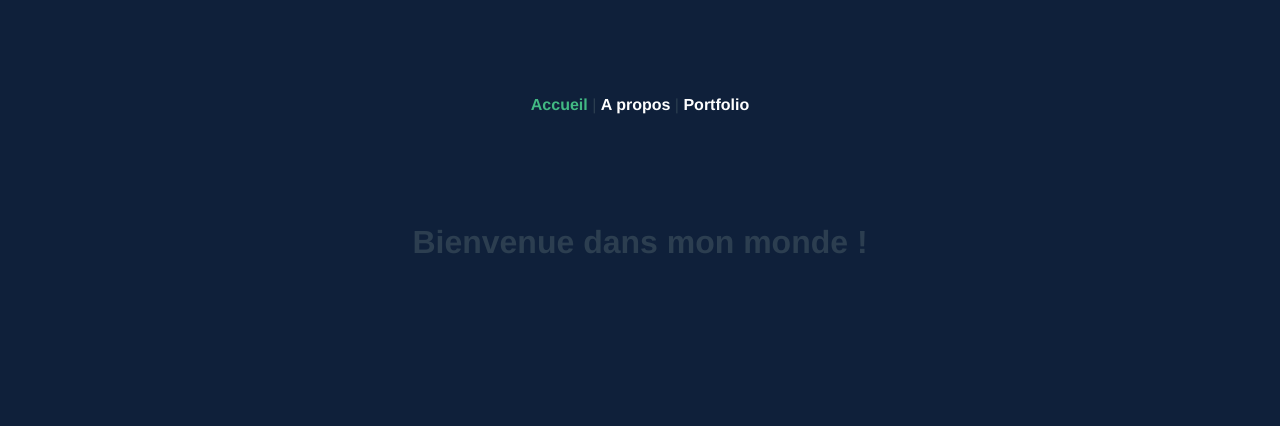
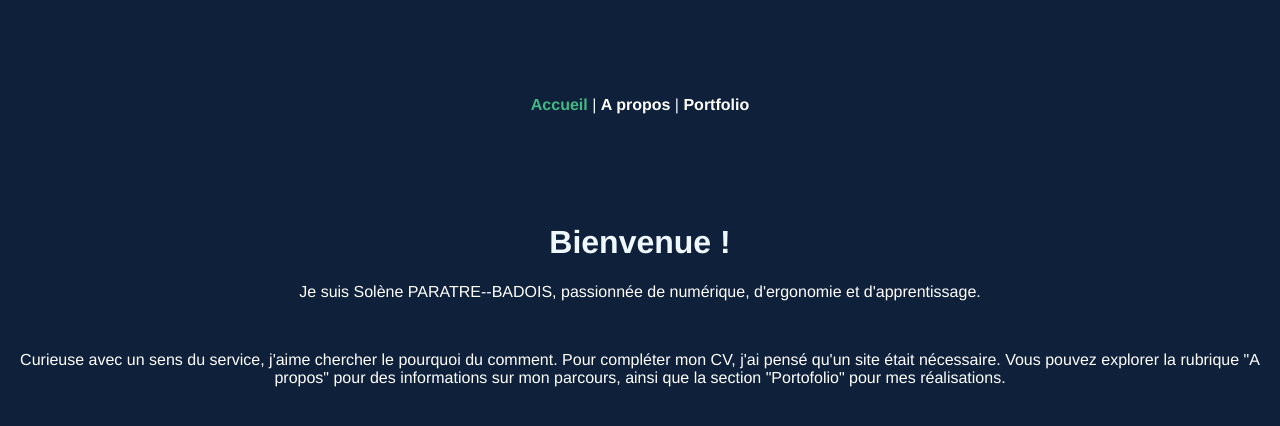
Before and after one commit to SolenPB/uxdesign-port, a Vue app: page /#/ in a window 1280 px wide. Shown: the top 426 px of the page. Built offline with nearby package versions, Linux system fonts and the light colour scheme.

Commit message:
maj homepage

```diff
--- a/src/App.vue
+++ b/src/App.vue
@@ -15,7 +15,7 @@ html {
 #app {
   font-family: Avenir, Helvetica, Arial, sans-serif;
   text-align: center;
-  color: #2c3e50;
+  color:aliceblue;
   background-color: #0f203a;
 }
 
--- a/src/components/HomePage.vue
+++ b/src/components/HomePage.vue
@@ -5,11 +5,18 @@ export default {
 </script>
 
 <template>
-	<h1>Bienvenue dans mon monde !</h1>
+	<h1>Bienvenue !</h1>
+	<p>Je suis Solène PARATRE--BADOIS, passionnée de numérique, d'ergonomie et d'apprentissage.</p>
+	<br>
+	<p>Curieuse avec un sens du service, j'aime chercher le pourquoi du comment.
+		Pour compléter mon CV, j'ai pensé qu'un site était nécessaire.
+		Vous pouvez explorer la rubrique "A propos" pour des informations sur mon parcours,
+		ainsi que la section "Portofolio" pour mes réalisations.
+	</p>
 </template>
 
 <style>
 	p {
-		color: red;
+		color: white;
 	}
 </style>
```
